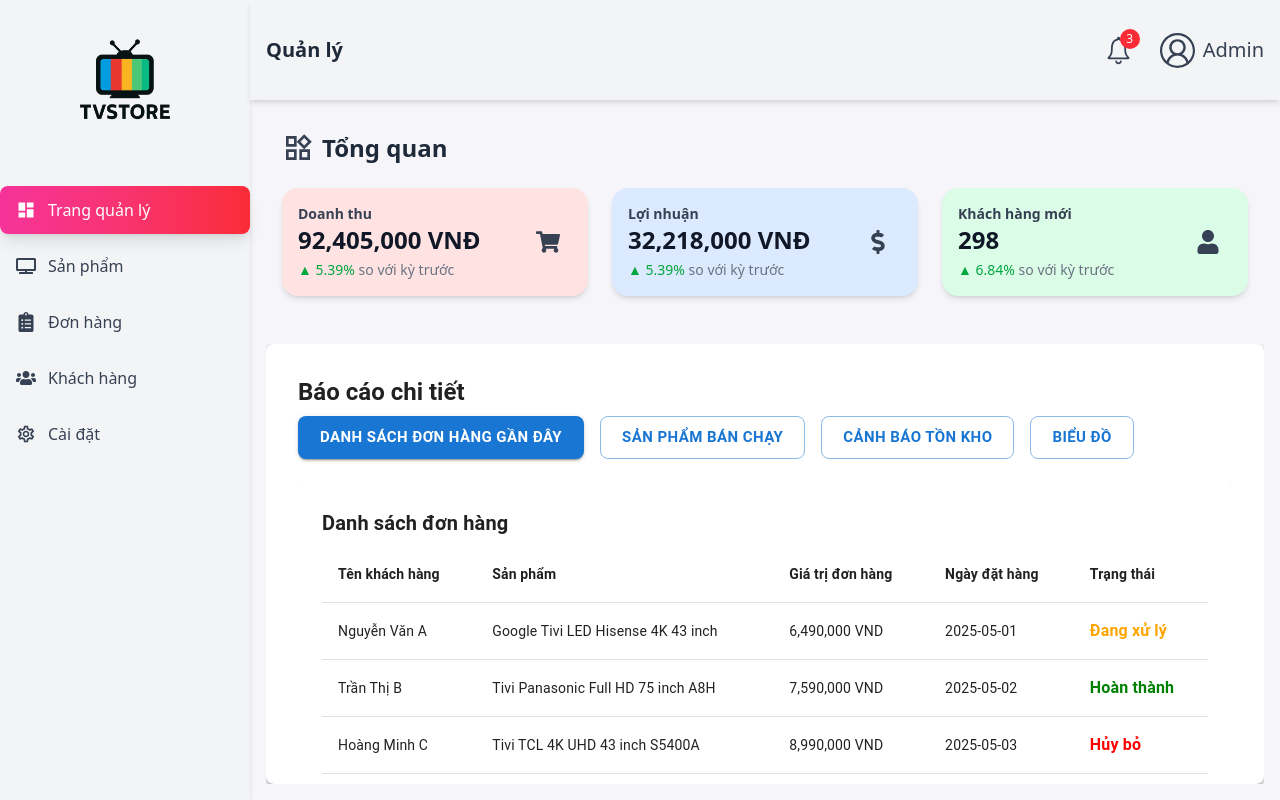
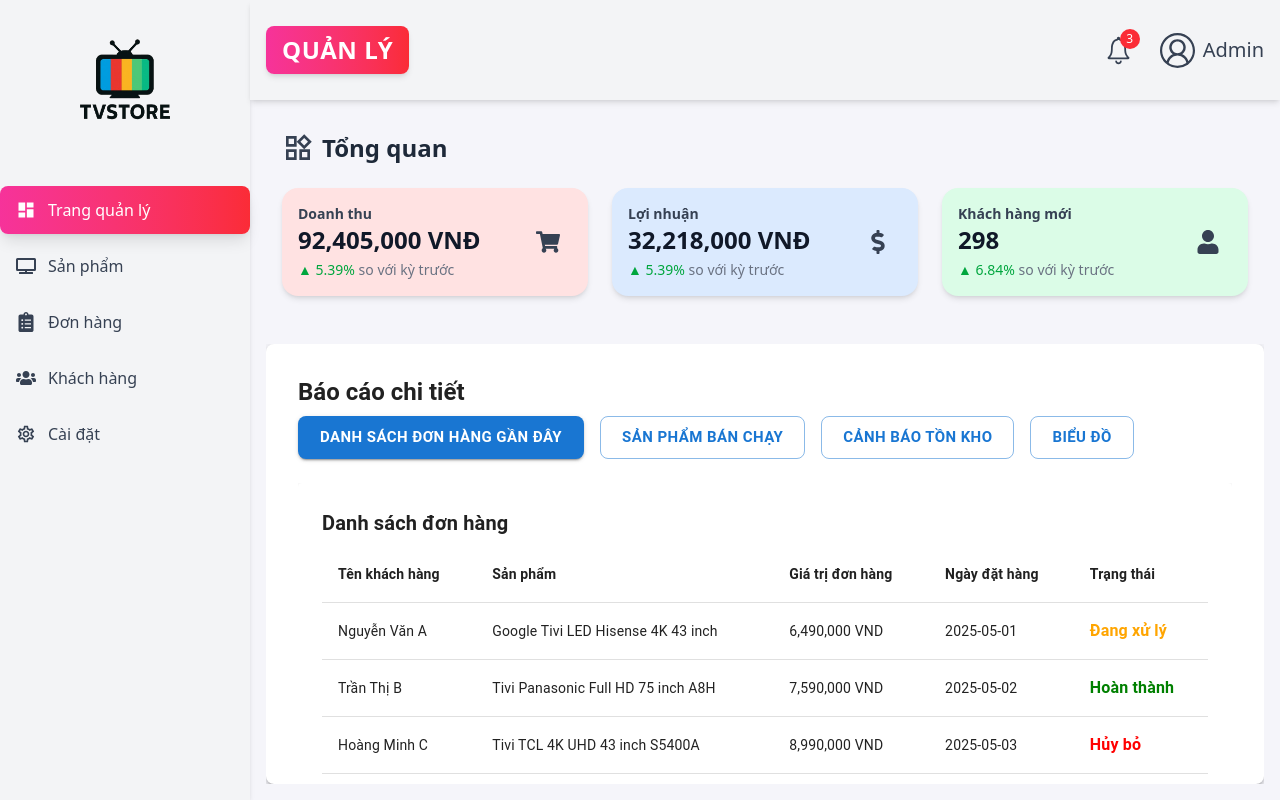
Before and after one commit to HoVanSang22636671/PTGUD_tv-store-react, a React (Vite) app in the folder tv_store/client/: page /admin in a window 1280 px wide. Built offline with nearby package versions, Linux system fonts and the light colour scheme; no server answers.

Commit message:
27. Update Header

```diff
--- a/tv_store/client/src/components/AdminComponents/AdminHeader.jsx
+++ b/tv_store/client/src/components/AdminComponents/AdminHeader.jsx
@@ -2,9 +2,23 @@ import React from "react";
 import { HiMenu, HiX } from "react-icons/hi";
 import { IoIosNotificationsOutline } from "react-icons/io";
 import { VscAccount } from "react-icons/vsc";
-import { Link } from "react-router-dom";
+import { Link, useLocation } from "react-router-dom";
+
+// Map URL paths to page titles
+const pageTitles = {
+  "/admin": "Quản lý",
+  "/admin/account": "Quản lý tài khoản",
+  "/admin/products": "Sản phẩm",
+  "/admin/orders": "Đơn hàng",
+  "/admin/customers": "Khách hàng",
+  // Add other routes and their corresponding titles here
+};
 
 function AdminHeader({ isSidebarOpen, toggleSidebar }) {
+  const location = useLocation();
+  const currentPath = location.pathname;
+  const pageTitle = pageTitles[currentPath] || "Quản lý"; // Default to "Quản lý" if no match
+
   return (
     <div className="bg-gray-100 shadow-md py-2 px-4 flex justify-between items-center relative z-50 h-[100px]">
       {/* Menu Toggle Button */}
@@ -15,10 +29,11 @@ function AdminHeader({ isSidebarOpen, toggleSidebar }) {
         {isSidebarOpen ? <HiX size={30} /> : <HiMenu size={30} />}
       </button>
 
-      <div className="flex items-center space-x-2 ">
-        <Link to="/admin" className="text-xl font-bold text-gray-800">
-          Quản lý
-        </Link>
+      {/* Dynamic Page Title */}
+      <div className="flex items-center justify-center space-x-2 bg-gradient-to-r from-pink-500 to-red-500 py-2 px-4 rounded-lg shadow-md">
+        <span className="text-2xl font-extrabold text-white tracking-wide uppercase transition-all duration-300 hover:scale-105 hover:tracking-wider">
+          {pageTitle}
+        </span>
       </div>
 
       {/* Right Section */}
```
